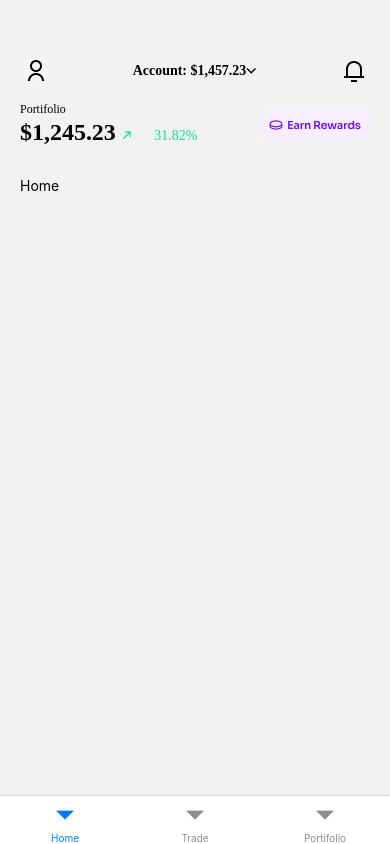
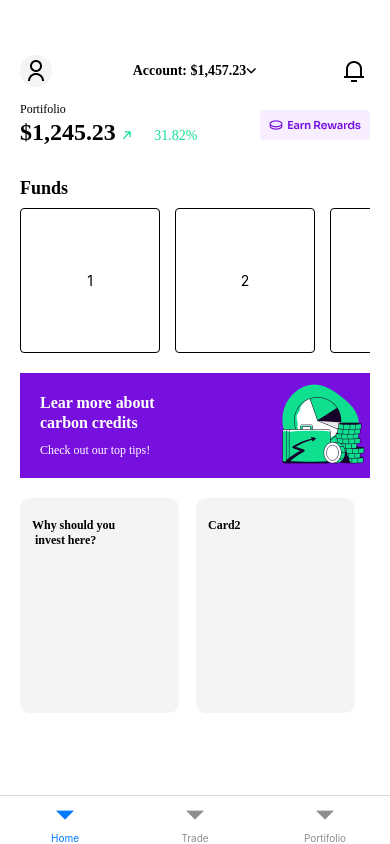
Before and after one commit to fabio-jreis/crowdform_app, a React Native app: screen /Home in a window 390 px wide. Built offline with nearby package versions, Linux system fonts and the light colour scheme.

Commit message:
Some adjustments on UX home

```diff
--- a/App.tsx
+++ b/App.tsx
@@ -18,7 +18,7 @@ const App = () => {
 
   function MyTabs() {
     return (
-      <Tab.Navigator screenOptions={{ headerShown: false }}>
+      <Tab.Navigator screenOptions={{ headerShown: false }} sceneContainerStyle={{backgroundColor: '#FFFFFF'}}>
         <Tab.Screen name="Home" component={Home}  />
         <Tab.Screen name="Trade" component={Trade} />
         <Tab.Screen name="Portifolio" component={Portifolio} />
--- a/src/AppContent/Home.js
+++ b/src/AppContent/Home.js
@@ -5,6 +5,7 @@ import Bell from "../../assets/images/bell.png"
 import ArrowDown from "../../assets/images/arrow_down.png"
 import ArrowUp from "../../assets/images/arrow_up.png"
 import EarnRewards from "../../assets/images/earn-rewards.png"
+import Bs from "../../assets/images/bs.png"
 
 const Header = () => {
     return(
@@ -39,11 +40,65 @@ const Header = () => {
     )
 }
 
+const ScrollableCards = () => {
+    return (
+        <View>
+          <ScrollView style={styles.containerCards} horizontal>
+            <View style={styles.card}>
+              <Text>1</Text>
+            </View>
+            <View style={styles.card}>
+              <Text>2</Text>
+            </View>
+            <View style={styles.card}>
+              <Text>3</Text>
+            </View>
+            <View style={styles.card}>
+              <Text>4</Text>
+            </View>
+            <View style={styles.card}>
+              <Text>5</Text>
+            </View>
+            <View style={styles.card}>
+              <Text>6</Text>
+            </View>
+            <View style={styles.card}>
+              <Text>7</Text>
+            </View>
+          </ScrollView>
+        </View>
+      )
+
+}
+
 export default function Home() {
     return(
         <View style={styles.contentHome}>
             <Header />
-            <Text>Home</Text>
+            <ScrollView>
+                <Text style={styles.fundsTitle}>Funds</Text>
+                <ScrollableCards />
+                <View style={styles.cardLearnMore}>
+                    <View style={{flex: 1.5, justifyContent: 'center', alignItems: 'flex-start'}}>
+                        <Text style={styles.cardLeranMoreText}>Lear more about</Text>
+                        <Text style={styles.cardLeranMoreText}>carbon credits</Text>
+                        <Text style={styles.cardLearnMoreText2}>Check out our top tips!</Text>
+                    </View>
+                    <View style={{flex: 1, justifyContent: 'center', alignItems: 'flex-end'}}>
+                        <Text style={styles.cardLeranMoreText}>
+                            <Image source={Bs} />
+                        </Text>
+                    </View>
+                </View>
+                <View style={{flexDirection: 'row'}}>
+                    <View style={styles.cardsInvest}>
+                        <Text style={styles.cardsInvestText}>Why should you{'\n'} invest here?</Text>
+                    </View>
+                    <View style={styles.cardsInvest}>
+                        <Text style={styles.cardsInvestText}>Card2</Text>
+                    </View>
+                </View>
+            </ScrollView>
         </View>
     )
 }
@@ -101,4 +156,80 @@ const styles = StyleSheet.create({
         color: '#0FDF8F',
         marginLeft: 20
     },
+    fundsTitle: {
+        fontFamily: 'Sora',
+        fontStyle: 'normal',
+        fontWeight: 600,
+        fontSize: 18,
+        lineHeight: 23,
+        display: 'flex',
+        alignItems: 'center',
+        letterSpacing: -0.02,
+        color: '#000000'
+    },
+    heading: {
+        fontSize: 40,
+        paddingHorizontal: 10
+    },
+    containerCards: {
+        paddingRight: 8,
+        paddingTop: 8
+    },
+    card: {
+        flex: 1,
+        alignItems: 'center',
+        justifyContent: 'center',
+        width: 140,
+        height: 145,
+        borderWidth: 0.3,
+        borderColor: 'E6E6E6',
+        borderRadius: 4,
+        marginRight: 15
+    },
+    cardLearnMore: {
+        backgroundColor: '#770FDF',
+        marginTop: 20,
+        height: 105,
+        flexDirection: 'row'
+    },
+    cardLeranMoreText: {
+        fontFamily: 'Sora',
+        fontStyle: 'normal',
+        fontWeight: 600,
+        fontSize: 16,
+        lineHeight: 20,
+        letterSpacing: -0.02,
+        color: '#FFFFFF',
+        paddingLeft: 20
+    },
+    cardLearnMoreText2: {
+        fontFamily: 'Sora',
+        fontStyle: 'normal',
+        fontWeight: 400,
+        fontSize: 12,
+        lineHeight: 15,
+        letterSpacing: -0.02,
+        color: '#FFFFFF',
+        marginTop: 10,
+        paddingLeft: 20
+    },
+    cardsInvest: {
+        width: 159,
+        height: 215,
+        backgroundColor: '#F4F4F4',
+        borderRadius: 10,
+        marginTop: 20,
+        marginRight: 17
+    },
+    cardsInvestText: {
+        fontFamily: 'Sora',
+        fontStyle: 'normal',
+        fontWeight: 600,
+        fontSize: 12,
+        lineHeight: 15,
+        letterSpacing: -0.02,
+        color: '#000000',
+        marginLeft: 12,
+        marginTop: 20
+    }
 })
```
Also changed, not shown: assets/images/bs.png (added).
